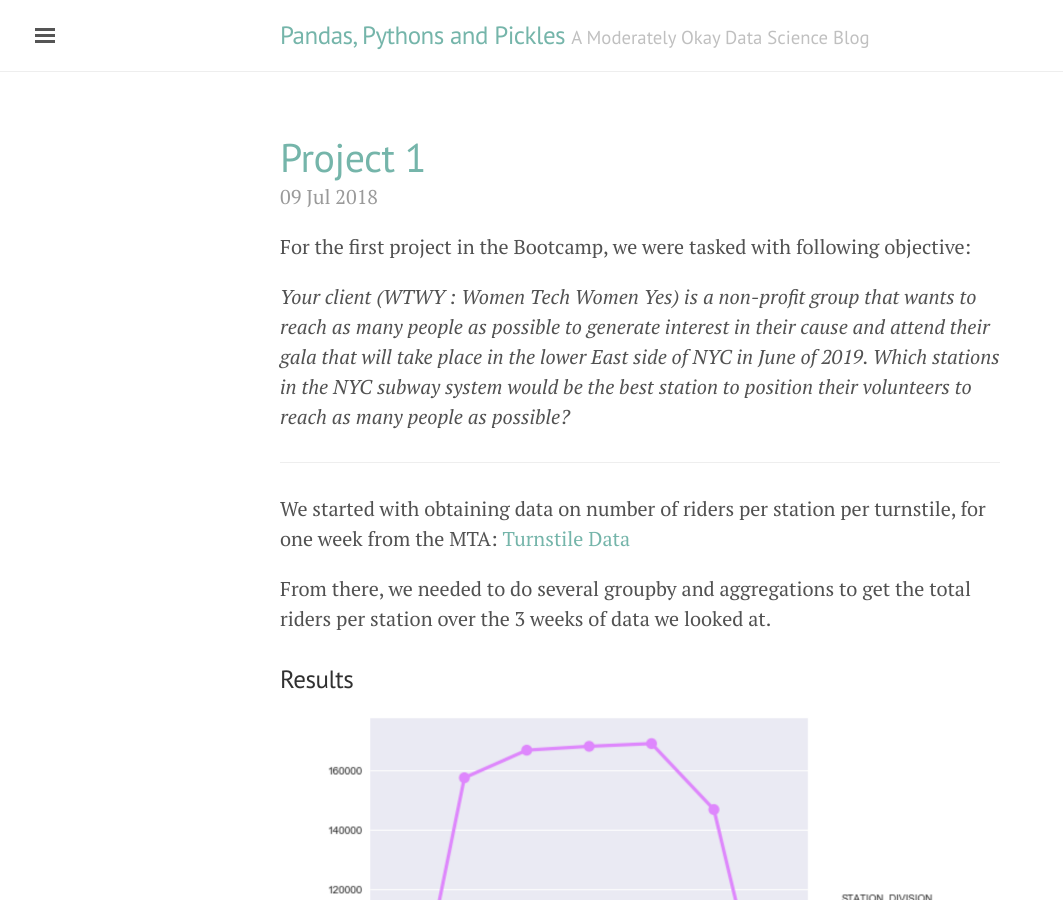
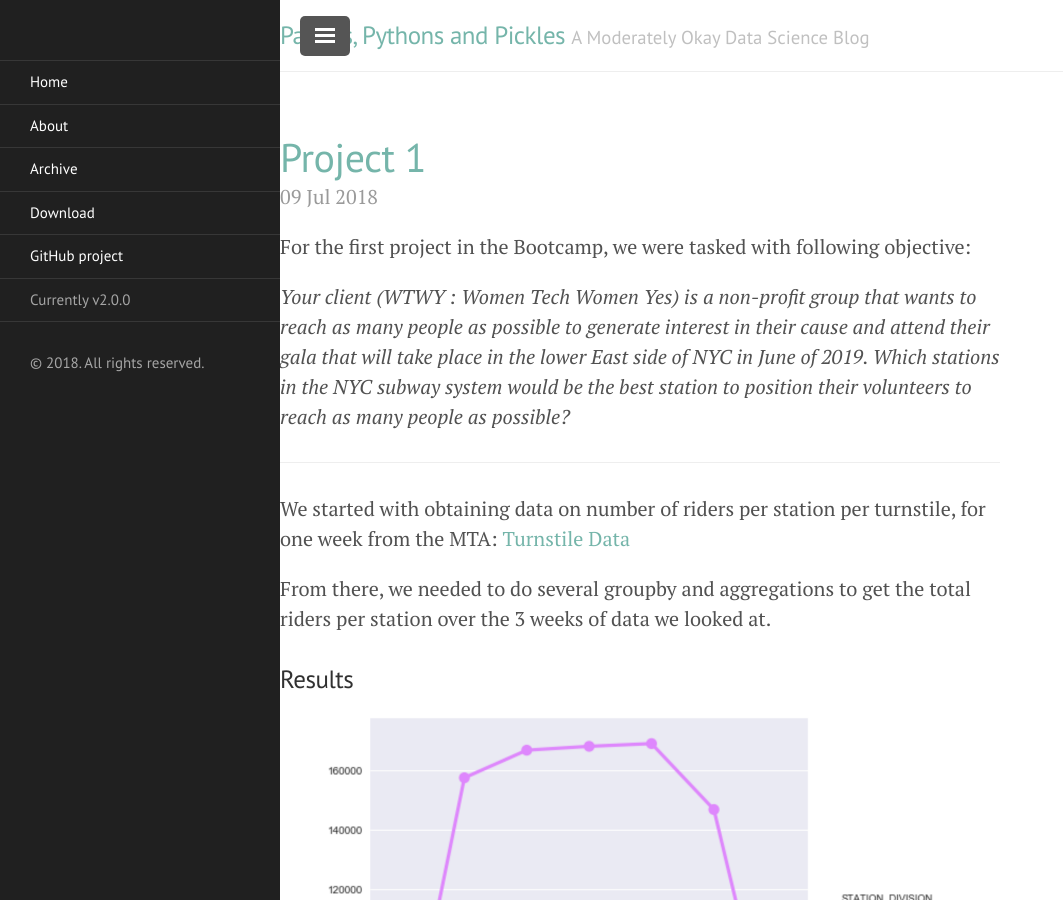
Before and after one commit to Cassini-4B/Cassini-4B.github.io, a Jekyll site: the page built from index.html, in a window 1280 px wide and 900 px high. Shown: the whole window, without its empty margins (0-1063 px from the left). Built offline with Jekyll 4.4.1, drawn with Linux system fonts in a browser that asks for light colours; the list of posts is cut into pages by our own code.

Commit message:
changed layout and sidebar

```diff
--- a/_includes/sidebar.html
+++ b/_includes/sidebar.html
@@ -1,6 +1,6 @@
 <!-- Target for toggling the sidebar `.sidebar-checkbox` is for regular
      styles, `#sidebar-checkbox` for behavior. -->
-<input type="checkbox" class="sidebar-checkbox" id="sidebar-checkbox">
+<input type="checkbox" class="sidebar-checkbox" id="sidebar-checkbox" checked>
 
 <!-- Toggleable sidebar -->
 <div class="sidebar" id="sidebar">
--- a/_layouts/default.html
+++ b/_layouts/default.html
@@ -10,6 +10,7 @@
     {% include sidebar.html %}
 
     <div class="theme-base-0c">
+     <div class="layout-reverse sidebar-overlay">
       <!-- Wrap is the content to shift when toggling the sidebar. We wrap the
          content to avoid any CSS collisions with our real content. -->
       <div class="wrap">
@@ -24,6 +25,7 @@
 
         <div class="container content">
           {{ content }}
+        </div>
       </div>
      </div>
     </div>
```
Lines whose indentation alone changed are shown as unchanged.
